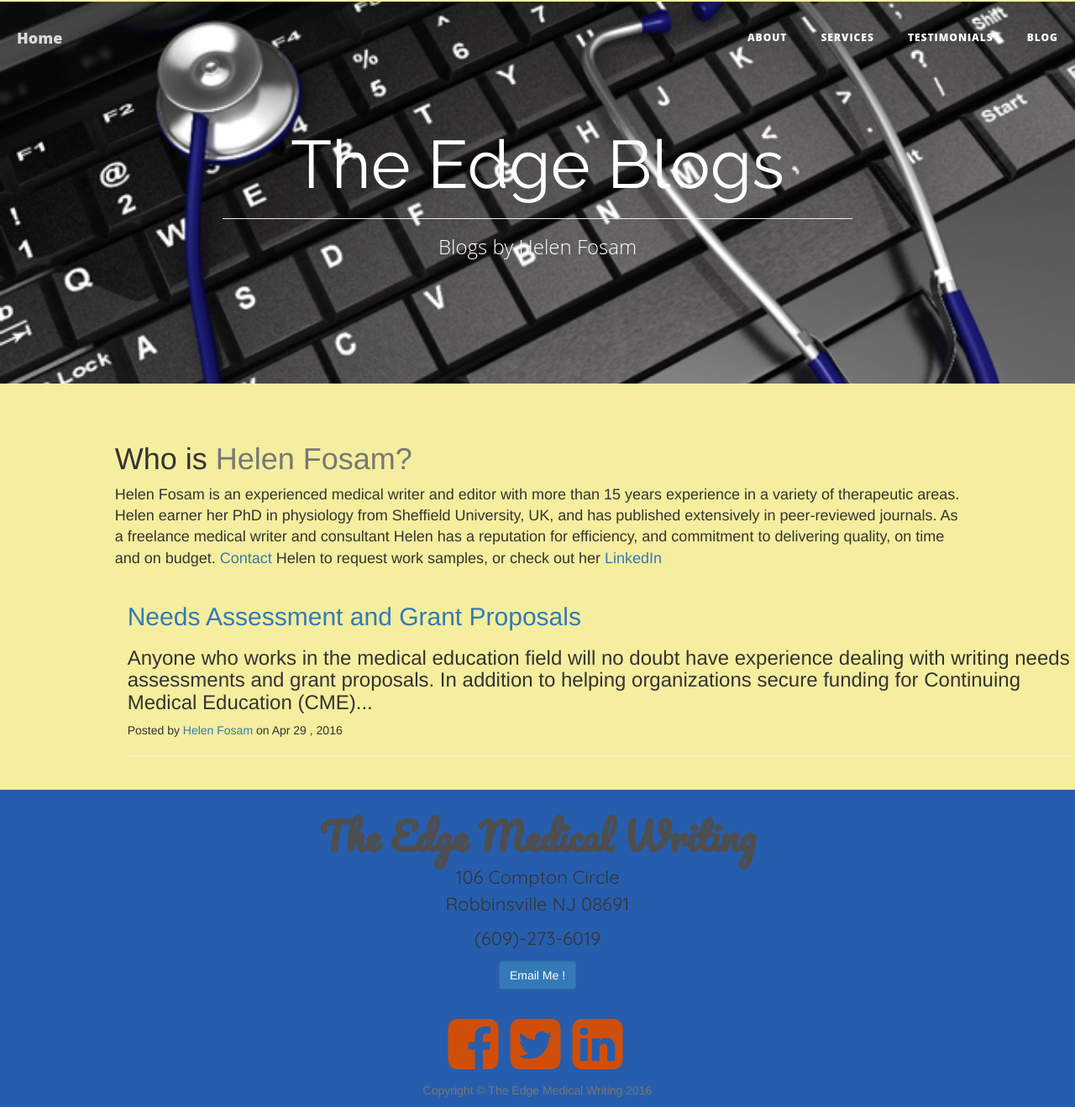
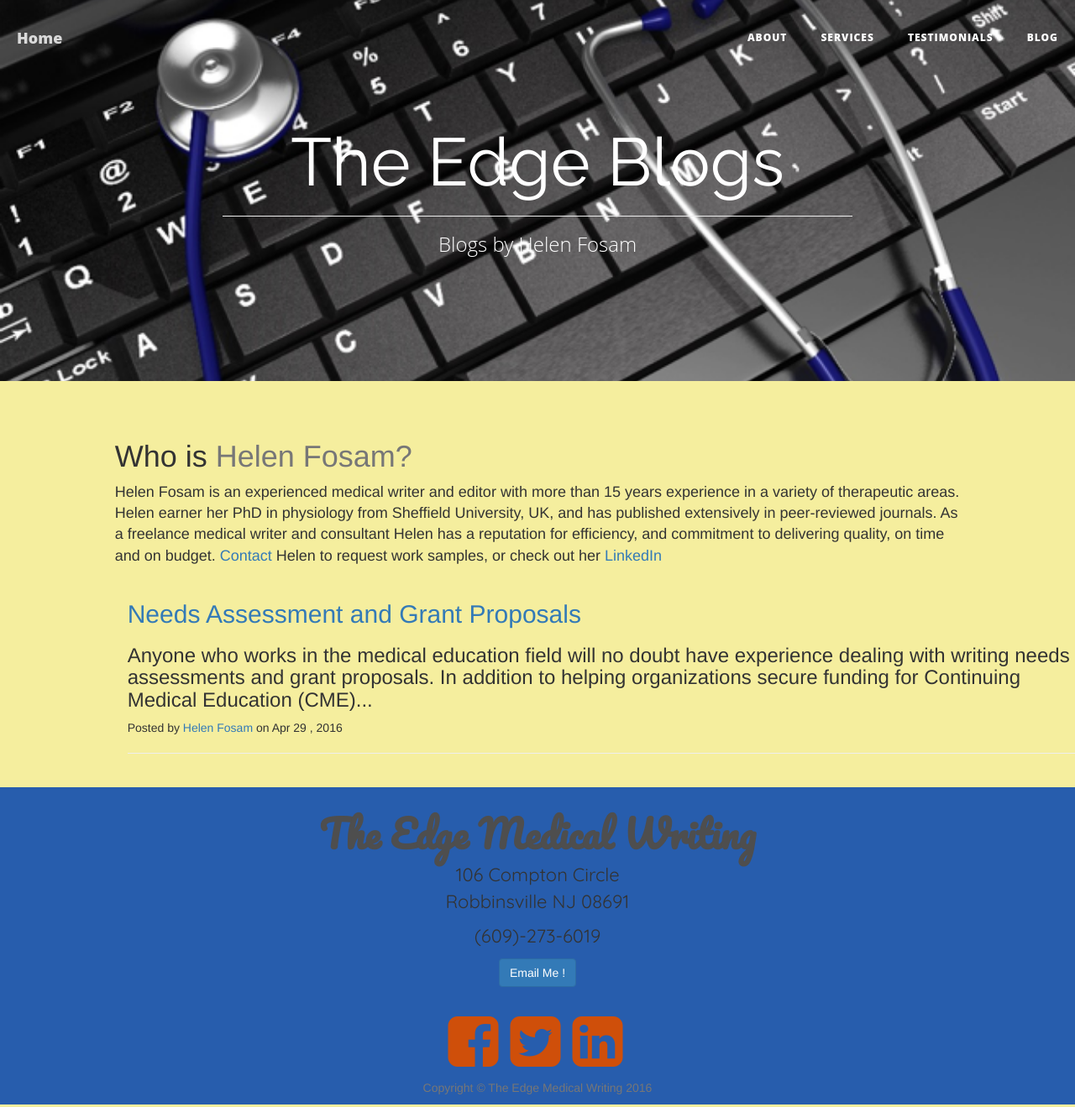
Before and after one commit to saltoriousSIG/theedge, a Jekyll site: the page built from blog.html, in a window 1280 px wide. Shown: the whole page at 84% size. Built offline with Jekyll 4.4.1, drawn with Linux system fonts in a browser that asks for light colours.

Commit message:
Update _blog.scss

```diff
--- a/_sass/blog-content/_blog.scss
+++ b/_sass/blog-content/_blog.scss
@@ -105,7 +105,7 @@ line-height: 50px;
   background-size: cover;
   -o-background-size: cover;
   margin-bottom: 50px;
-margin-top: -18px;
+margin-top: -21px;
 }
 .intro-header .site-heading,
 .intro-header .post-heading,
```
